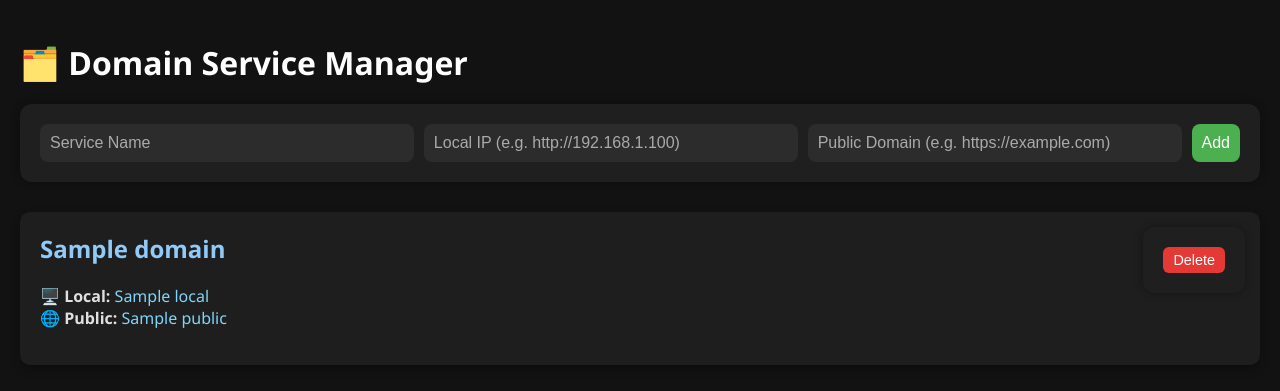
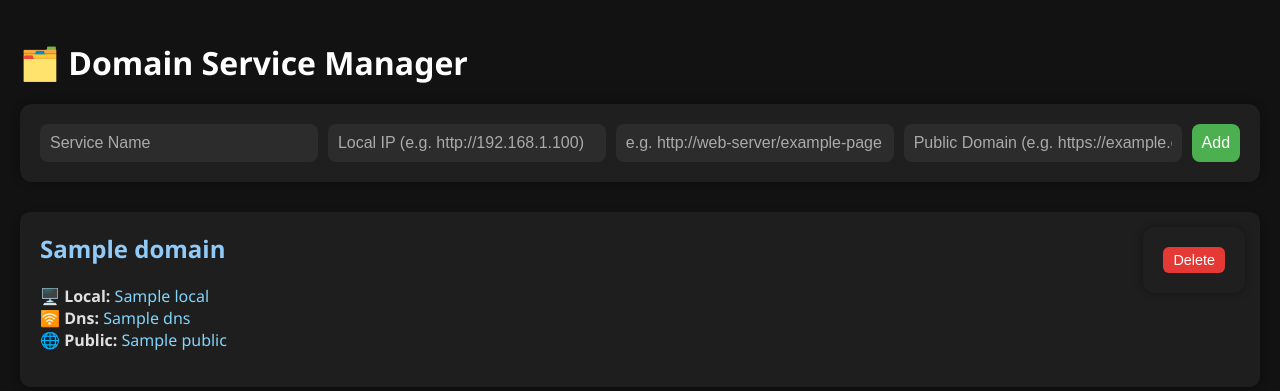
Before and after one commit to sparklingSausage/Redirect-page, a Flask app: template templates/index.html in a window 1280 px wide. Shown: the top 391 px of the page. Run offline with Flask 3, Linux system fonts and the light colour scheme; the template is opened without the code that fills it: most values are stand-ins (such as "Sample title", 1, 10 or a date in 2020).

Commit message:
added local dns option

```diff
--- a/app.py
+++ b/app.py
@@ -21,6 +21,7 @@ def index():
     if request.method == 'POST':
         name = request.form['name']
         local = request.form['local']
+        dns = request.form['dns']
         public = request.form['public']
 
         domains = load_domains()
@@ -28,6 +29,7 @@ def index():
             'id': str(uuid.uuid4()),
             'name': name,
             'local': local,
+            'dns': dns,
             'public': public
         })
         save_domains(domains)
--- a/templates/index.html
+++ b/templates/index.html
@@ -4,6 +4,7 @@
     <meta charset="UTF-8" />
     <title>Domain Service Manager</title>
     <style>
+        /* (keep the existing dark mode styles you have) */
         body {
             font-family: 'Segoe UI', sans-serif;
             background-color: #121212;
@@ -98,6 +99,7 @@
     <form method="POST">
         <input name="name" placeholder="Service Name" required>
         <input name="local" placeholder="Local IP (e.g. http://192.168.1.100)" required>
+        <input name="dns" placeholder="e.g. http://web-server/example-page">
         <input name="public" placeholder="Public Domain (e.g. https://example.com)">
         <button type="submit">Add</button>
     </form>
@@ -107,6 +109,7 @@
             <h2>{{ d.name }}</h2>
             <p>
                 🖥️ <strong>Local:</strong> <a href="{{ d.local }}" target="_blank" rel="noopener noreferrer">{{ d.local }}</a><br>
+                🛜 <strong>Dns:</strong> <a href="{{ d.dns }}" target="_blank" rel="noopener noreferrer">{{ d.dns }}</a><br>
                 🌐 <strong>Public:</strong>
                 {% if d.public %}
                     <a href="{{ d.public }}" target="_blank" rel="noopener noreferrer">{{ d.public }}</a>
```
Also changed, not shown: README.md.
